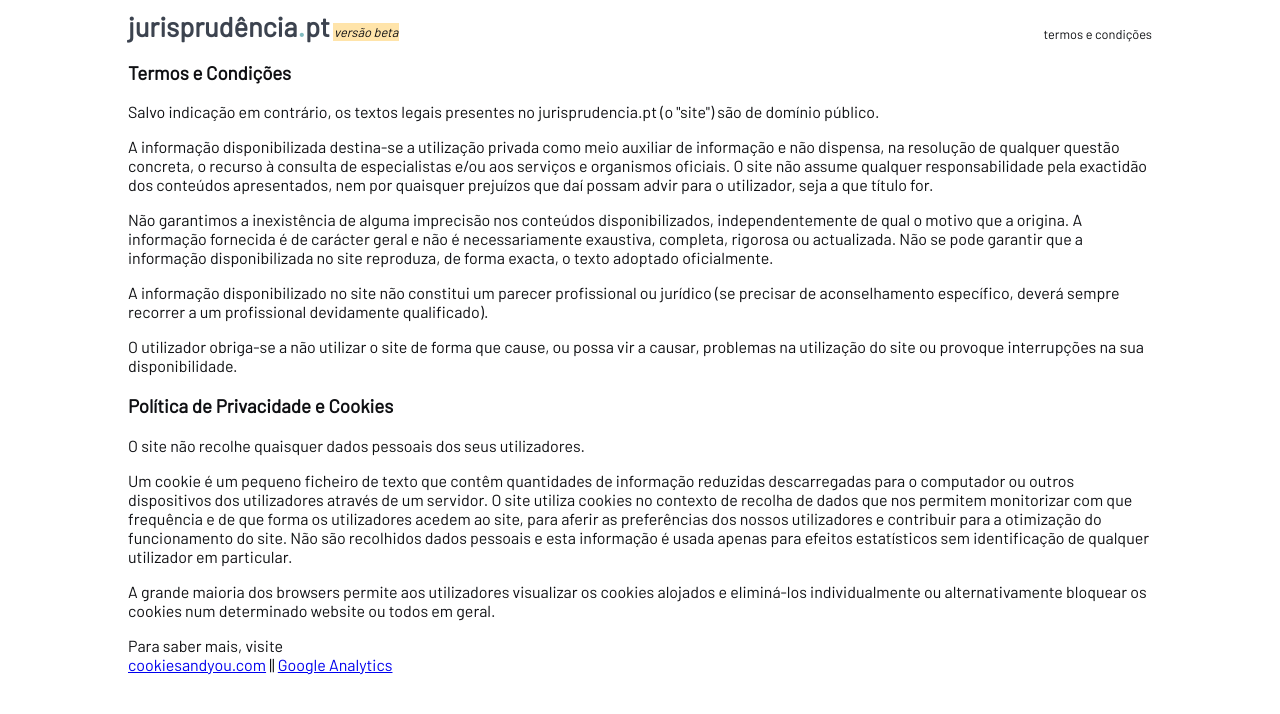
After one commit to EllisBell/juris, a Django app: page /termos in a window 1280 px wide. The commit adds this page. Shown: the top 714 px of the page. Run offline with Django 3.2, Linux system fonts and the light colour scheme; parts of the project's set-up code (start-up, migrations or seed data) failed here and were passed over; some libraries are stand-ins or nearby versions.

Commit message:
ts and cs

```diff
--- a/juris-django/jurisapp/static/jurisapp/css/style.css
+++ b/juris-django/jurisapp/static/jurisapp/css/style.css
@@ -28,6 +28,10 @@ body {
 	margin: 0 auto;
 	height: 100%;
 	max-width: 80%;
+}
+
+#termos-container {
+	margin-bottom: 5%
 }
 
 header {
@@ -76,6 +80,12 @@ header h1 {
 	position: absolute;
 	bottom: 0;
 	right: 0;
+	font-size: 0.8rem;
+}
+
+#header-info a {
+	text-decoration: none;
+	color: inherit;
 }
 
 #content {
--- a/juris-django/jurisapp/templates/jurisapp/base.html
+++ b/juris-django/jurisapp/templates/jurisapp/base.html
@@ -14,6 +14,31 @@
     <title>jurisprudência.pt - Pesquisa de jurisprudência Portuguesa</title>
     <meta name="description" content="Ferramenta de pesquisa de jurisprudência Portuguesa. Encontre os acórdãos mais
     relevantes e mais recentes dos tribunais superiores em Portugal.">
+
+	<link rel="stylesheet" type="text/css" href="//cdnjs.cloudflare.com/ajax/libs/cookieconsent2/3.0.3/cookieconsent.min.css" />
+	<script src="//cdnjs.cloudflare.com/ajax/libs/cookieconsent2/3.0.3/cookieconsent.min.js"></script>
+	<script>
+	window.addEventListener("load", function(){
+	window.cookieconsent.initialise({
+	  "palette": {
+	    "popup": {
+	      "background": "#e3e5e4",
+	      "text": "#3c434f"
+	    },
+	    "button": {
+	      "background": "#81bbc0",
+	      "text": "#3c434f"
+	    }
+	  },
+	  "content": {
+	    "message": "Este website usa cookies para melhorar o site e a sua experiência",
+	    "dismiss": "OK",
+	    "link": "Saiba mais",
+	    "href": "www.jurisprudencia.pt/termos"
+	  }
+	})});
+	</script>
+
 </head>
 <body>
 	<div id="all-content">
@@ -24,6 +49,7 @@
 		    <span id="beta">versão beta</span>
 			<!-- use <nav>
 			</nav> -->
+			<div id="header-info"><a href="/termos">termos e condições</a>
 		</header>
 		{% block body_block %} {% endblock %}
 	</div>
--- /dev/null
+++ b/juris-django/jurisapp/templates/jurisapp/termos.html
@@ -0,0 +1,50 @@
+{% extends 'jurisapp/base.html' %}
+{% load static %}
+
+
+{% block body_block %}
+<div id="termos-container">
+	<h3>Termos e Condições</h3>
+	<p>Salvo indicação em contrário, os textos legais presentes no jurisprudencia.pt (o "site") são de domínio público.</p>
+
+	<p>
+		A informação disponibilizada destina-se a utilização privada como meio auxiliar de informação e não dispensa, na resolução de qualquer questão concreta, o recurso à consulta de especialistas e/ou aos serviços e organismos oficiais.
+
+		O site não assume qualquer responsabilidade pela exactidão dos conteúdos apresentados, nem por quaisquer prejuízos que daí possam advir para o utilizador, seja a que título for.
+	</p>
+
+	<p>
+		Não garantimos a inexistência de alguma imprecisão nos conteúdos disponibilizados, independentemente de qual o motivo que a origina. A informação fornecida é de carácter geral e não é necessariamente exaustiva, completa, rigorosa ou actualizada. Não se pode garantir que a informação disponibilizada no site reproduza, de forma exacta, o texto adoptado oficialmente.
+	</p>
+
+	<p>
+		A informação disponibilizado no site não constitui um parecer profissional ou jurídico (se precisar de aconselhamento específico, deverá sempre recorrer a um profissional devidamente qualificado).
+	</p>
+
+	<p>
+		O utilizador obriga-se a não utilizar o site de forma que cause, ou possa vir a causar, problemas na utilização do site ou provoque interrupções na sua disponibilidade.
+	</p>
+
+	<h3>Política de Privacidade e Cookies</h3>
+	<p>
+		O site não recolhe quaisquer dados pessoais dos seus utilizadores.
+	</p>
+
+	<p>
+		Um cookie é um pequeno ficheiro de texto que contêm quantidades de informação reduzidas descarregadas para o computador ou outros dispositivos dos utilizadores através de um servidor.
+
+		O site utiliza cookies no contexto de recolha de dados que nos permitem monitorizar com que frequência e de que forma os utilizadores acedem ao site, para aferir as preferências dos nossos utilizadores e contribuir para a otimização do funcionamento do site. Não são recolhidos dados pessoais e esta informação é usada apenas para efeitos estatísticos sem identificação de qualquer utilizador em particular.
+	</p>
+
+	<p>
+		A grande maioria dos browsers permite aos utilizadores visualizar os cookies alojados e eliminá-los individualmente ou alternativamente bloquear os cookies num determinado website ou todos em geral.
+	</p>
+
+	<p>
+		Para saber mais, visite <br><a href="https://cookiesandyou.com/" target="_blank">cookiesandyou.com</a> || <a href="https://support.google.com/analytics/answer/6004245" target="_blank">Google Analytics</a>
+	</p>
+
+</div>
+
+
+{% endblock %}
--- a/juris-django/jurisapp/urls.py
+++ b/juris-django/jurisapp/urls.py
@@ -1,10 +1,13 @@
 from django.conf.urls import url
 
 from . import views
+from django.views.generic import TemplateView
+
 
 urlpatterns = [
     url(r'^$', views.index, name='index'),
     url(r'^search_relevant/$', views.search_relevant, name='search_relevant'),
     url(r'^search_recent/$', views.search_recent, name='search_recent'),
     url(r'^acordao/(?P<acordao_id>[0-9]+)/$', views.acordao, name='acordao'),
+    url(r'^termos', TemplateView.as_view(template_name='jurisapp/termos.html'), name='termos'),
 ]
--- a/juris-django/jurisapp/views.py
+++ b/juris-django/jurisapp/views.py
@@ -3,6 +3,7 @@ from django.http import HttpResponse
 from .models import Acordao
 from . import acordao_search
 from raven.contrib.django.raven_compat.models import client
+
 
 def index(request):
     return render(request, 'jurisapp/index.html')
```
